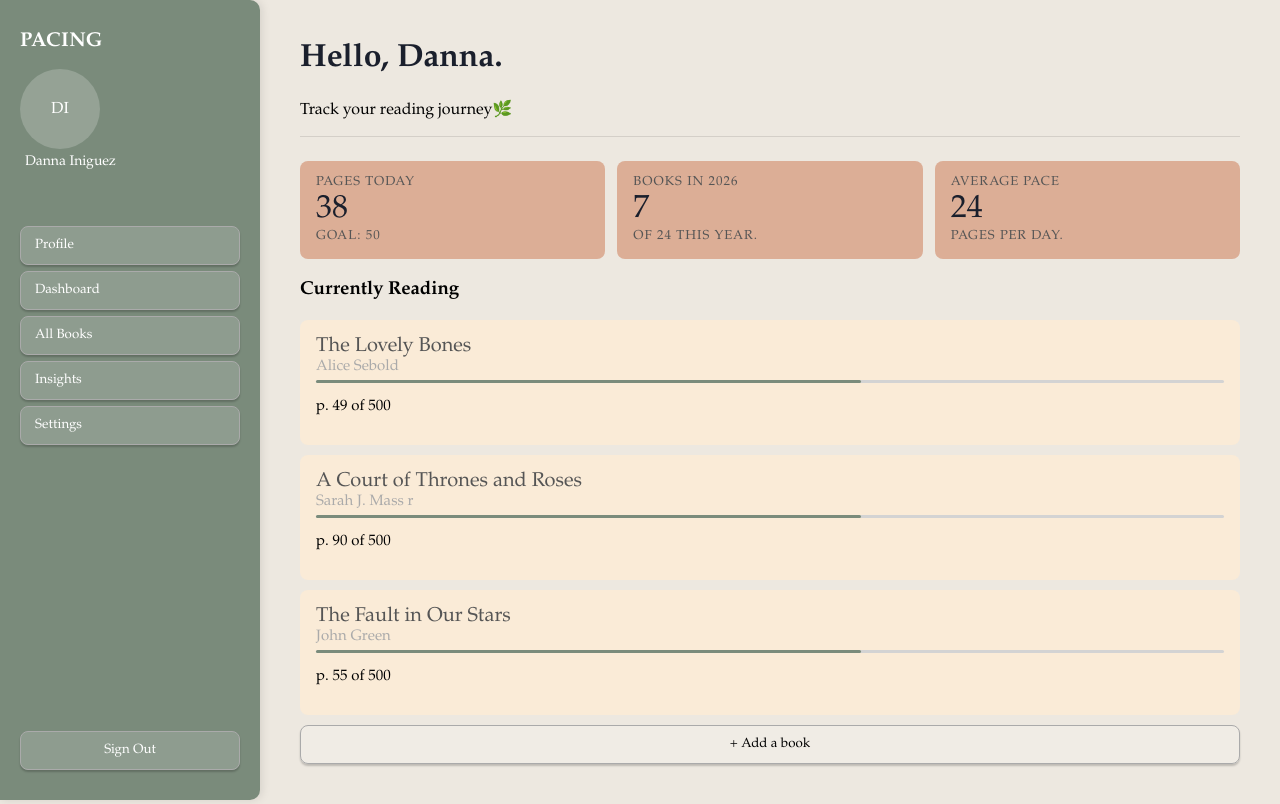
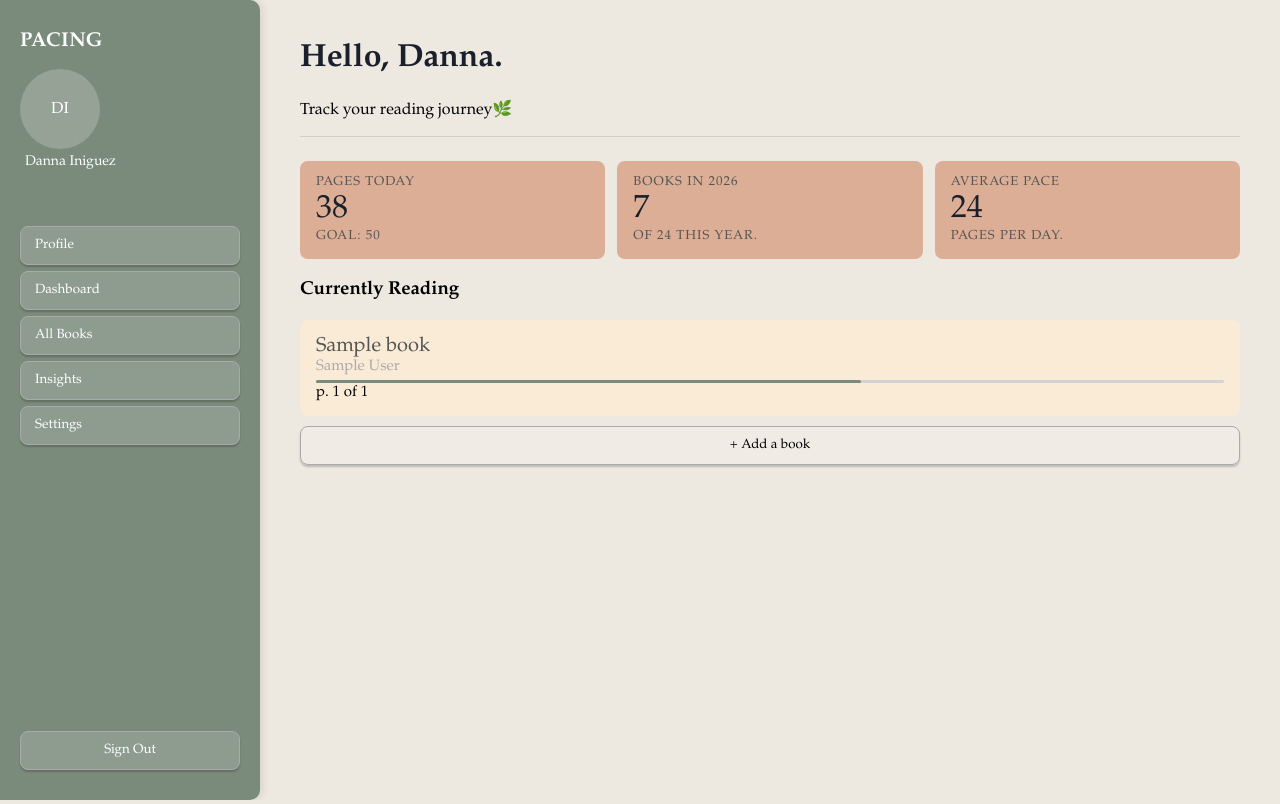
Before and after one commit to d1niguez/Pacing-Booktracker, a Flask app: template templates/dashboard.html in a window 1280 px wide. Run offline with Flask 3, Linux system fonts and the light colour scheme; the template is opened without the code that fills it: most values are stand-ins (such as "Sample title", 1, 10 or a date in 2020).

Commit message:
connected books to Flask and Jinja (page numbers did not change, still testing!)

```diff
--- a/app.py
+++ b/app.py
@@ -2,9 +2,18 @@ from flask import Flask, render_template
 
 app = Flask(__name__)
 
+books = [
+    {"title": "The Lovely Bones", "author": "Alice Sebold", "current_page": 49, "total_pages": 500},
+    {"title": "A Court of Thorns and Roses", "author": "Sarah J. Maas", "current_page": 90, "total_pages": 500},
+    {"title": "The Fault in Our Stars", "author": "John Green", "current_page": 55, "total_pages": 500},
+    {"title": "The Great Gatsby", "author": "F. Scott Fitzgerald", "current_page": 55, "total_pages": 500},
+]
+
+
+
 @app.route('/')
 def index():
-    return render_template('index.html')
+    return render_template('dashboard.html',books=books)
 
 if __name__ == '__main__':
     app.run(debug=True)
--- a/templates/dashboard.html
+++ b/templates/dashboard.html
@@ -63,35 +63,16 @@
 
         <h3 style = 'margin-top: 20px;'>Currently Reading</h3>
 
-        <div class = 'book-card'>
-            <p class = 'book-title'> The Lovely Bones</p>
-            <p class = 'book-author'> Alice Sebold </p>
-                <div class = 'progress-track'>
-                    <div class= 'progress-fill'>
-                    </div>
-                </div>
-                <p> p. 49 of 500</p>
-                </div>
-
-        <div class = 'book-card'>
-            <p class = 'book-title'> A Court of Thrones and Roses</p>
-            <p class = 'book-author'> Sarah J. Mass r</p>
-                <div class = 'progress-track'>
-                    <div class= 'progress-fill'>
-                    </div>
-                </div>
-                <p> p. 90 of 500</p>
-                </div>
-
-        <div class = 'book-card'>
-            <p class = 'book-title'> The Fault in Our Stars</p>
-            <p class = 'book-author'> John Green </p>
-                <div class = 'progress-track'>
-                    <div class= 'progress-fill'>
-                    </div>
-                </div>
-                <p> p. 55 of 500</p>
-                </div>
+    {% for book in books %}
+    <div class="book-card">
+        <p class="book-title">{{ book.title }}</p>
+        <p class="book-author">{{ book.author }}</p>
+        <div class="progress-track">
+            <div class="progress-fill"></div>
+        </div>
+        <p class="book-progress">p. {{ book.current_page }} of {{ book.total_pages }}</p>
+    </div>
+    {% endfor %}
 
         <button class = 'add-book-btn'> + Add a book</button>
 
```
